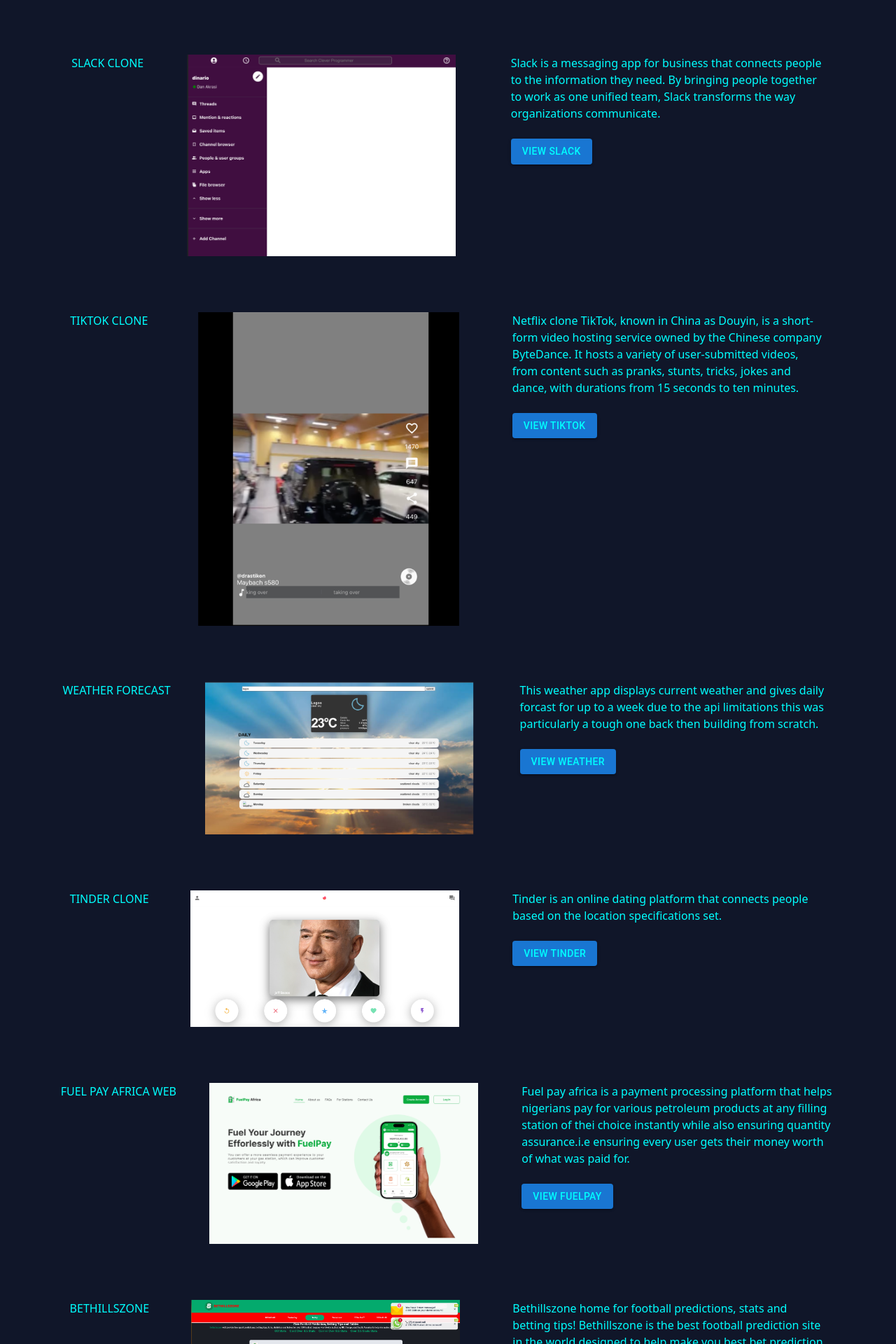
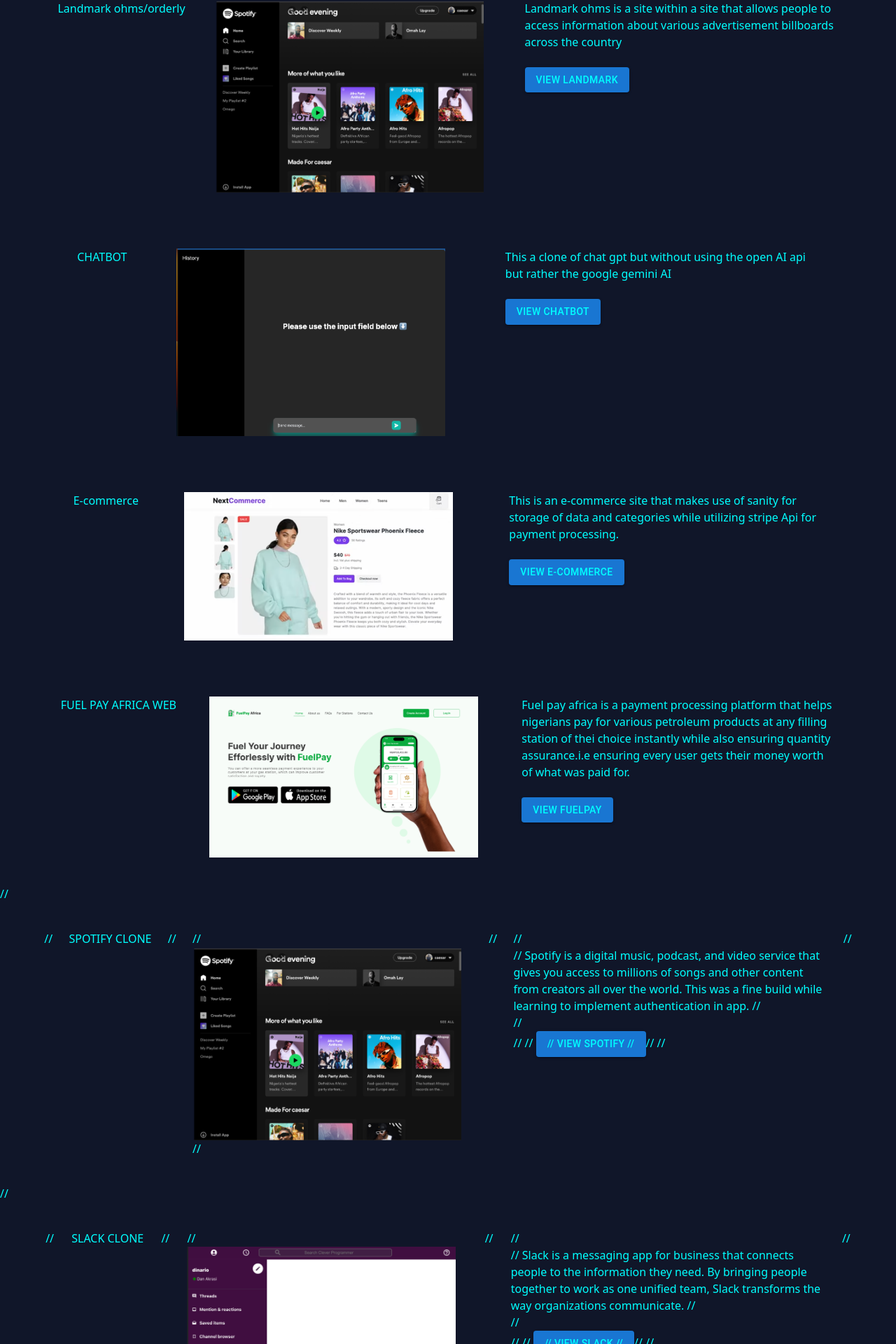
Before and after one commit to Caesarfeuher/Modern-portfolio, a Next.js app: page /projects in a window 1280 px wide. Shown: the part 840-2760 px from the top of the page at 70% size. Built offline with nearby package versions, Linux system fonts and the light colour scheme.

Commit message:
Update projects.js

```diff
--- a/components/projects-components/projects.js
+++ b/components/projects-components/projects.js
@@ -17,6 +17,24 @@
   return (
     <>
        <div className="flex justify-evenly p-10">
+      <h2>BETHILLSZONE</h2>
+        <div className="w-1/3 pr-4">
+        <Image src={'/bethills.jpg'} width={400} height={250} />
+        </div>
+
+        <div className="w-2/3 max-w-md">
+          <p className="text-base leading-6 break-words">
+          Bethillszone home for football predictions, stats and betting tips! Bethillszone is the best football prediction site in the world designed to help make you best bet prediction. Bethillszone site is powered by an advanced football api that has the best accuracy online          </p>
+          <br />
+          <Link href="https://bethillszone.com/">
+            <Button fontSize="large" style={{ color: "aqua" }} variant="contained" color="primary">
+              View Bethillszone
+            </Button>
+          </Link>
+        </div>
+      </div>
+
+      <div className="flex justify-evenly p-10">
         <h2>NETFLIX CLONE</h2>
         <div className="w-1/3 pr-4">
         <Image src={'/netflix.jpg'} width={400} height={250} />
@@ -35,62 +53,139 @@
         </div>
       </div>
 
+
   <div className="flex justify-evenly p-10">
-      <h2>SPOTIFY CLONE</h2>
+      <h2>Landmark ohms/orderly</h2>
         <div className="w-1/3 pr-4">
         <Image src={'/spotify.jpg'} width={400} height={250} />
         </div>
 
         <div className="w-2/3 max-w-md">
           <p className="text-base leading-6 break-words">
-          Spotify is a digital music, podcast, and video service that gives you access to millions of songs and other content from creators all over the world. This was a fine build while learning to implement authentication in app.
+          Landmark ohms is a site within a site that allows people to access information about various advertisement billboards across the country
           </p>
           <br />
-          <Link href="https://spotify-clone-eeb6f.web.app">
+          <Link href="https://landmarksohms.com">
             <Button fontSize="large" style={{ color: "aqua" }} variant="contained" color="primary">
-              View Spotify
+              View Landmark
             </Button>
           </Link>
         </div>
       </div>
 
             <div className="flex justify-evenly p-10">
-        <h2>SLACK CLONE</h2>
+      <h2>CHATBOT</h2>
         <div className="w-1/3 pr-4">
-        <Image src={'/slack.jpg'} width={400} height={250} />
+        <Image src={'/chatgptclone.jpg'} width={400} height={250} />
         </div>
 
         <div className="w-2/3 max-w-md">
           <p className="text-base leading-6 break-words">
-          Slack is a messaging app for business that connects people to the information they need. By bringing people together to work as one unified team, Slack transforms the way organizations communicate.
+            This a clone of chat gpt but without using the open AI api but rather the google gemini AI
           </p>
           <br />
-          <Link href="https://slack-clone-b7088.web.app">
+          <Link href="https://chatbot-nine-azure.vercel.app">
             <Button fontSize="large" style={{ color: "aqua" }} variant="contained" color="primary">
-              View Slack
+              View Chatbot
             </Button>
           </Link>
         </div>
       </div>
 
        <div className="flex justify-evenly p-10">
-      <h2>TIKTOK CLONE</h2>
+      <h2>E-commerce</h2>
         <div className="w-1/3 pr-4">
-        <Image src={'/tiktok.jpg'} width={400} height={250} />
+        <Image src={'/Nextcommerce.jpg'} width={400} height={250} />
         </div>
 
         <div className="w-2/3 max-w-md">
           <p className="text-base leading-6 break-words">
-            Netflix clone TikTok, known in China as Douyin, is a short-form video hosting service owned by the Chinese company ByteDance. It hosts a variety of user-submitted videos, from content such as pranks, stunts, tricks, jokes and dance, with durations from 15 seconds to ten minutes.
+            This is an e-commerce site that makes use of sanity for storage of data and categories while utilizing stripe Api for payment processing.
           </p>
           <br />
-          <Link href="https://tiktok-clone-402eb.web.app">
+          <Link href="https://e-commerce-stripe-u12x-36d3kv3hr-caesarfeuhers-projects.vercel.app">
             <Button fontSize="large" style={{ color: "aqua" }} variant="contained" color="primary">
-              View Tiktok
+              View E-commerce
             </Button>
           </Link>
         </div>
       </div>
+
+      <div className="flex justify-evenly p-10">
+      <h2>FUEL PAY AFRICA WEB</h2>
+        <div className="w-1/3 pr-4">
+        <Image src={'/preview.jpg'} width={400} height={250} />
+        </div>
+
+        <div className="w-2/3 max-w-md">
+          <p className="text-base leading-6 break-words">
+            Fuel pay africa is a payment processing platform that helps nigerians pay for various petroleum products at any filling station of thei choice instantly while also ensuring quantity assurance.i.e ensuring every user gets their money worth of what was paid for.
+          </p>
+          <br />
+          <Link href="">
+            <Button fontSize="large" style={{ color: "aqua" }} variant="contained" color="primary">
+              View Fuelpay
+            </Button>
+          </Link>
+        </div>
+      </div>
+
+      // <div className="flex justify-evenly p-10">
+      // <h2>SPOTIFY CLONE</h2>
+      //   <div className="w-1/3 pr-4">
+      //   <Image src={'/spotify.jpg'} width={400} height={250} />
+      //   </div>
+
+      //   <div className="w-2/3 max-w-md">
+      //     <p className="text-base leading-6 break-words">
+      //     Spotify is a digital music, podcast, and video service that gives you access to millions of songs and other content from creators all over the world. This was a fine build while learning to implement authentication in app.
+      //     </p>
+      //     <br />
+      //     <Link href="https://spotify-clone-eeb6f.web.app">
+      //       <Button fontSize="large" style={{ color: "aqua" }} variant="contained" color="primary">
+      //         View Spotify
+      //       </Button>
+      //     </Link>
+      //   </div>
+      // </div>
+
+      // <div className="flex justify-evenly p-10">
+      //   <h2>SLACK CLONE</h2>
+      //   <div className="w-1/3 pr-4">
+      //   <Image src={'/slack.jpg'} width={400} height={250} />
+      //   </div>
+
+      //   <div className="w-2/3 max-w-md">
+      //     <p className="text-base leading-6 break-words">
+      //     Slack is a messaging app for business that connects people to the information they need. By bringing people together to work as one unified team, Slack transforms the way organizations communicate.
+      //     </p>
+      //     <br />
+      //     <Link href="https://slack-clone-b7088.web.app">
+      //       <Button fontSize="large" style={{ color: "aqua" }} variant="contained" color="primary">
+      //         View Slack
+      //       </Button>
+      //     </Link>
+      //   </div>
+      // </div>
+
+      // <div className="flex justify-evenly p-10">
+      // <h2>TIKTOK CLONE</h2>
+      //   <div className="w-1/3 pr-4">
+      //   <Image src={'/tiktok.jpg'} width={400} height={250} />
+      //   </div>
+
+      //   <div className="w-2/3 max-w-md">
+      //     <p className="text-base leading-6 break-words">
+      //       Netflix clone TikTok, known in China as Douyin, is a short-form video hosting service owned by the Chinese company ByteDance. It hosts a variety of user-submitted videos, from content such as pranks, stunts, tricks, jokes and dance, with durations from 15 seconds to ten minutes.
+      //     </p>
+      //     <br />
+      //     <Link href="https://tiktok-clone-402eb.web.app">
+      //       <Button fontSize="large" style={{ color: "aqua" }} variant="contained" color="primary">
+      //         View Tiktok
+      //       </Button>
+      //     </Link>
+      //   </div>
+      // </div>
 
       <div className="flex justify-evenly p-10">
       <h2>WEATHER FORECAST</h2>
@@ -131,99 +226,26 @@
       </div>
 
       <div className="flex justify-evenly p-10">
-      <h2>FUEL PAY AFRICA WEB</h2>
+      <h2>Swift buy</h2>
         <div className="w-1/3 pr-4">
         <Image src={'/preview.jpg'} width={400} height={250} />
         </div>
 
         <div className="w-2/3 max-w-md">
           <p className="text-base leading-6 break-words">
-            Fuel pay africa is a payment processing platform that helps nigerians pay for various petroleum products at any filling station of thei choice instantly while also ensuring quantity assurance.i.e ensuring every user gets their money worth of what was paid for.
+            swift buy is an online marketplace for buying and selling of items work is still ongoing stay tuned...
           </p>
           <br />
           <Link href="">
             <Button fontSize="large" style={{ color: "aqua" }} variant="contained" color="primary">
-              View Fuelpay
-            </Button>
-          </Link>
-        </div>
-      </div>
-
-      {/* <div className="flex justify-evenly p-10">
-      <h2>WHATSAPP CLONE</h2>
-        <div className="w-1/3 pr-4">
-        <Image src={'/whatsapp.jpg'} width={400} height={250} />
-        </div>
-
-        <div className="w-2/3 max-w-md">
-          <p className="text-base leading-6 break-words">
-            A social media platform used to send and receive messages almost instantly.this build centers around the use of node.js, expressjs, websockets and mode of operation of backend algorithm.
-          </p>
-          <br />
-          <Link href="https://whatsapp-mern-tau.vercel.app/">
-            <Button fontSize="large" style={{ color: "aqua" }} variant="contained" color="primary">
-              View Whatsapp
-            </Button>
-          </Link>
-        </div>
-      </div> */}
-
-      <div className="flex justify-evenly p-10">
-      <h2>BETHILLSZONE</h2>
-        <div className="w-1/3 pr-4">
-        <Image src={'/bethills.jpg'} width={400} height={250} />
-        </div>
-
-        <div className="w-2/3 max-w-md">
-          <p className="text-base leading-6 break-words">
-          Bethillszone home for football predictions, stats and betting tips! Bethillszone is the best football prediction site in the world designed to help make you best bet prediction. Bethillszone site is powered by an advanced football api that has the best accuracy online          </p>
-          <br />
-          <Link href="https://bethillszone.com/">
-            <Button fontSize="large" style={{ color: "aqua" }} variant="contained" color="primary">
-              View Bethillszone
-            </Button>
-          </Link>
-        </div>
-      </div>
-      <div className="flex justify-evenly p-10">
-      <h2>CHATBOT</h2>
-        <div className="w-1/3 pr-4">
-        <Image src={'/chatgptclone.jpg'} width={400} height={250} />
-        </div>
-
-        <div className="w-2/3 max-w-md">
-          <p className="text-base leading-6 break-words">
-            This a clone of chat gpt but without using the open AI api but rather the google gemini AI
-          </p>
-          <br />
-          <Link href="https://chatbot-nine-azure.vercel.app">
-            <Button fontSize="large" style={{ color: "aqua" }} variant="contained" color="primary">
-              View Chatbot
-            </Button>
-          </Link>
-        </div>
-      </div>
-
-      <div className="flex justify-evenly p-10">
-      <h2>E-commerce</h2>
-        <div className="w-1/3 pr-4">
-        <Image src={'/Nextcommerce.jpg'} width={400} height={250} />
-        </div>
-
-        <div className="w-2/3 max-w-md">
-          <p className="text-base leading-6 break-words">
-            This is an e-commerce site that makes use of sanity for storage of data and categories while utilizing stripe Api for payment processing.
-          </p>
-          <br />
-          <Link href="https://e-commerce-stripe-u12x-36d3kv3hr-caesarfeuhers-projects.vercel.app">
-            <Button fontSize="large" style={{ color: "aqua" }} variant="contained" color="primary">
-              View E-commerce
+              View Swift Buy
             </Button>
           </Link>
         </div>
       </div>
 
 
+
     </>
   );
 }
```
Lines whose indentation alone changed are shown as unchanged.
